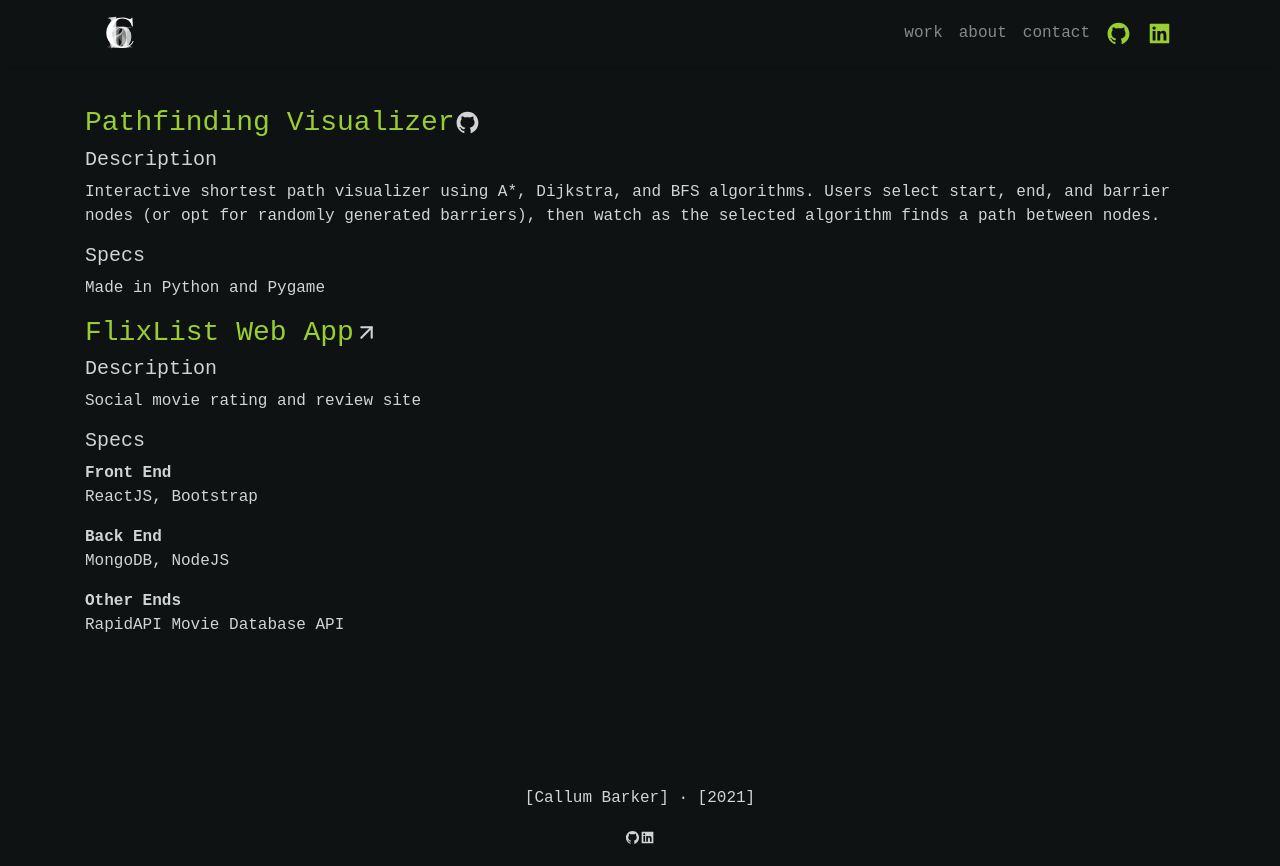
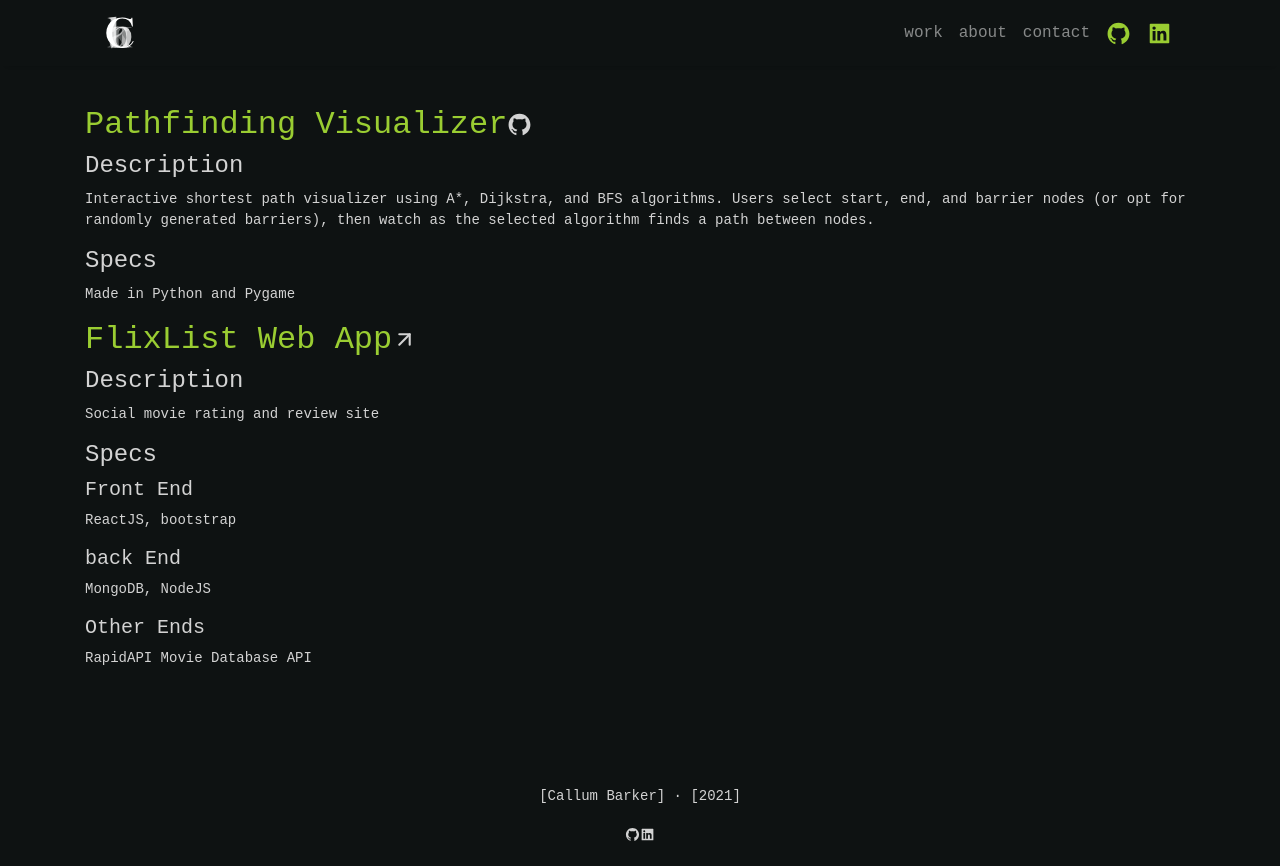
Before and after one commit to cbarkr/portfolio, a React (Create React App) app: page /work in a window 1280 px wide. Built offline with nearby package versions, Linux system fonts and the light colour scheme.

Commit message:
aesthetic changes

```diff
--- a/src/App.css
+++ b/src/App.css
@@ -2,6 +2,10 @@
 
 body{
   font-family:monospace;
+}
+
+body p, span{
+  font-size: 14px;
 }
 
 .navbar{
--- a/src/Components/About.jsx
+++ b/src/Components/About.jsx
@@ -2,7 +2,7 @@ import React from 'react';
 import Aos from 'aos';
 import {AiFillGithub, AiFillLinkedin, AiOutlineInstagram} from 'react-icons/ai';
 import {Button, ProgressBar} from 'react-bootstrap';
-import Surprise from '.././static/CallumBarker-Resume.pdf';
+import Surprise from '.././CallumBarker-Resume.pdf';
 import 'aos/dist/aos.css';
 import '.././App.css';
 
@@ -33,7 +33,7 @@ class About extends React.Component{
                         </div>
                         <div className="react-skill" data-aos="fade-right" data-aos-duration="1250">
                             <span>ReactJS</span>
-                            <ProgressBar variant="info" now={70} label="70" />
+                            <ProgressBar variant="info" now={65} label="65" />
                         </div>
                         <div className="python-skill" data-aos="fade-right" data-aos-duration="1500">
                             <span>Python</span>
@@ -50,21 +50,21 @@ class About extends React.Component{
                             <span>HTML</span>
                             <ProgressBar variant="info" now={80} label="80" />
                         </div>
-                        <div className="ps-skill" data-aos="fade-right" data-aos-duration="2500">
+                        <div className="ps-skill" data-aos="fade-right" data-aos-duration="2500" data-aos-anchor="cpp-skill">
                             <span> Photoshop</span>
                             <ProgressBar variant="info" now={90} label="90" />
                         </div>
-                        <div className="vs-skill" data-aos="fade-right" data-aos-duration="2750">
+                        <div className="vs-skill" data-aos="fade-right" data-aos-duration="2750" data-aos-anchor="cpp-skill">
                             <span>Visual Studio</span>
-                            <ProgressBar variant="info" now={80} label="80" />
+                            <ProgressBar variant="info" now={75} label="75" />
                         </div>
-                        <div className="github-skill" data-aos="fade-right" data-aos-duration="3000">
+                        <div className="github-skill" data-aos="fade-right" data-aos-duration="3000" data-aos-anchor="cpp-skill">
                             <span>GitHub</span>
-                            <ProgressBar variant="info" now={80} label="80" />
+                            <ProgressBar variant="info" now={70} label="70" />
                         </div>
-                        <div className="gitlab-skill" data-aos="fade-right" data-aos-duration="3500">
+                        <div className="gitlab-skill" data-aos="fade-right" data-aos-duration="3500" data-aos-anchor="cpp-skill">
                             <span>GitLab</span>
-                            <ProgressBar variant="info" now={80} label="80" />
+                            <ProgressBar variant="info" now={70} label="70" />
                         </div>
                     </div>
                 </div>
--- a/src/Components/Home.jsx
+++ b/src/Components/Home.jsx
@@ -59,7 +59,7 @@ class Home extends React.Component{
 
                 <section className="inspiration">
                     <div className="static-container"  data-aos="fade-up">
-                        <h2>For This Adventure</h2>
+                        <h2>This Project</h2>
                         <div className="inspiration-groups">
                             <div className="tools">
                                 <FaCode title="Tools" size={25} style={{color: 'yellowgreen'}} />
--- a/src/Components/Work.jsx
+++ b/src/Components/Work.jsx
@@ -12,39 +12,39 @@ class Work extends React.Component{
         return(
             <div className="container">
                 <div className="project" data-aos="fade-right">
-                        <h3>
+                        <h2>
                             <a href="https://github.com/cbarkr/PathfindingVisualizer" className="project-link" target="_blank" rel="noreferrer">Pathfinding Visualizer
                                 <AiFillGithub title="GitHub" size={25} style={{color: "lightgrey"}}/>
                             </a>
-                        </h3>
+                        </h2>
                     <div className="project-desc">
-                        <h5>Description</h5>
+                        <h4>Description</h4>
                         <p>Interactive shortest path visualizer using A*, Dijkstra, and BFS algorithms. Users select start, end, and barrier nodes
                             (or opt for randomly generated barriers), then watch as the selected algorithm finds a path between nodes.</p>
 
-                        <h5>Specs</h5>
+                        <h4>Specs</h4>
                         <p>Made in Python and Pygame</p>
                     </div>
                 </div>
                 <div className="project" data-aos="fade-left">
-                        <h3>
+                        <h2>
                             <a href="https://flixxlist.herokuapp.com/" className="project-link" target="_blank" rel="noreferrer">FlixList Web App
                                 <FiArrowUpRight title="FlixList" size={25} style={{color: "lightgrey"}}/>
                             </a>
-                        </h3>
+                        </h2>
                     <div className="project-desc">
-                        <h5>Description</h5>
+                        <h4>Description</h4>
                         <p>Social movie rating and review site</p>
 
-                        <h5>Specs</h5>
+                        <h4>Specs</h4>
 
-                        <b>Front End</b>
-                        <p>ReactJS, Bootstrap</p>
+                        <h5>Front End</h5>
+                        <p>ReactJS, bootstrap</p>
 
-                        <b>Back End</b>
+                        <h5>back End</h5>
                         <p>MongoDB, NodeJS</p>
 
-                        <b>Other Ends</b>
+                        <h5>Other Ends</h5>
                         <p>RapidAPI Movie Database API</p>
                     </div>
                 </div>
```
Also changed, not shown: 1 other file (tests, documents, lock files or other folders).
